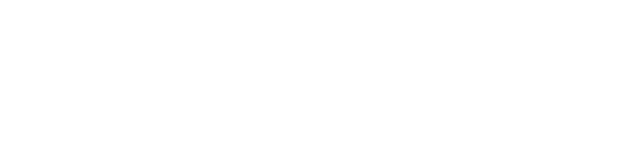
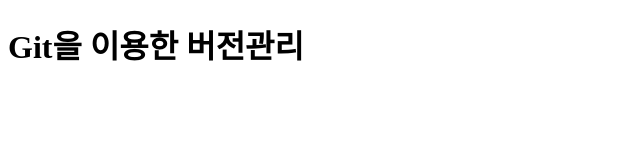
Before and after one commit to rudwn9641/GitStudy-1, a plain HTML site: page index.html in a window 1280 px wide. Shown: the whole page, without its empty margins (0-640 px from the left). Drawn offline with Linux system fonts and the light colour scheme.

Commit message:
제목 추가

```diff
--- a/index.html
+++ b/index.html
@@ -6,6 +6,6 @@
     <title>Git Study</title>
 </head>
 <body>
-
+    <h1>Git을 이용한 버전관리</h1>
 </body>
 </html>
```
